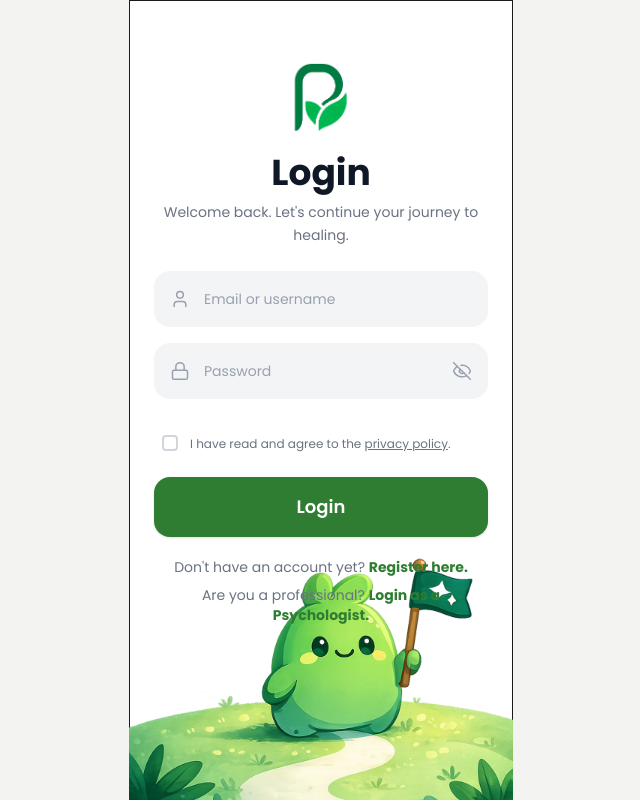
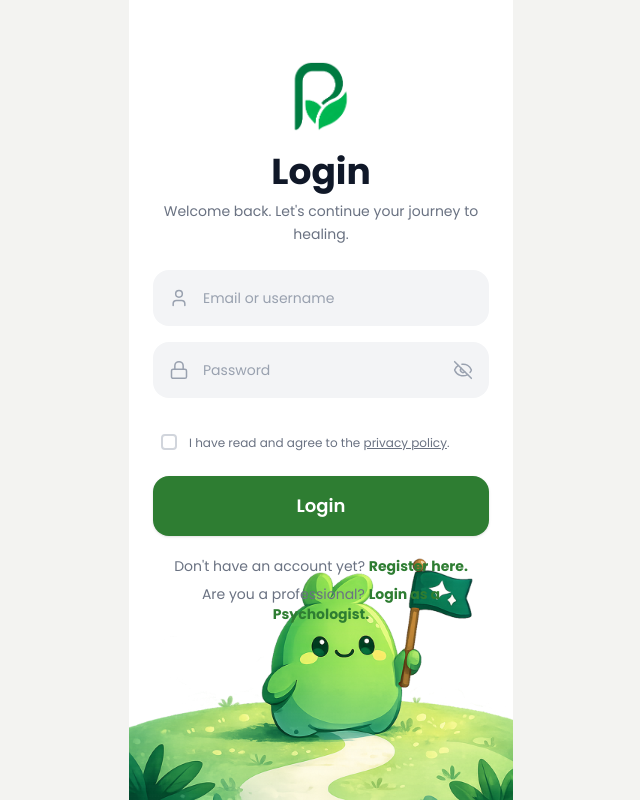
Before and after one commit to Pulih-app/frontend, a Next.js app: page / in a window 1280 px wide. Shown: the whole page, without its empty margins (319-959 px from the left). Built offline with nearby package versions, Linux system fonts and the light colour scheme.

Commit message:
style: remove border from main container on landing page

```diff
--- a/app/page.tsx
+++ b/app/page.tsx
@@ -67,7 +67,7 @@ export default function LoginPage() {
   }
 
   return (
-    <main className="flex flex-col min-h-screen bg-white px-6 pt-16 pb-0 max-w-sm mx-auto w-full border ">
+    <main className="flex flex-col min-h-screen bg-white px-6 pt-16 pb-0 max-w-sm mx-auto w-full">
       <SplashScreen />
       {/* Logo badge */}
       <div className="flex justify-center mb-6">
```
